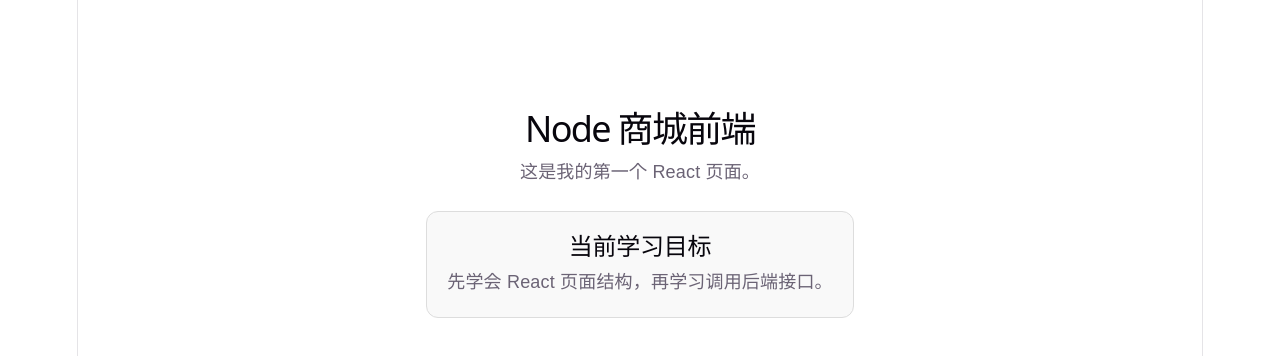
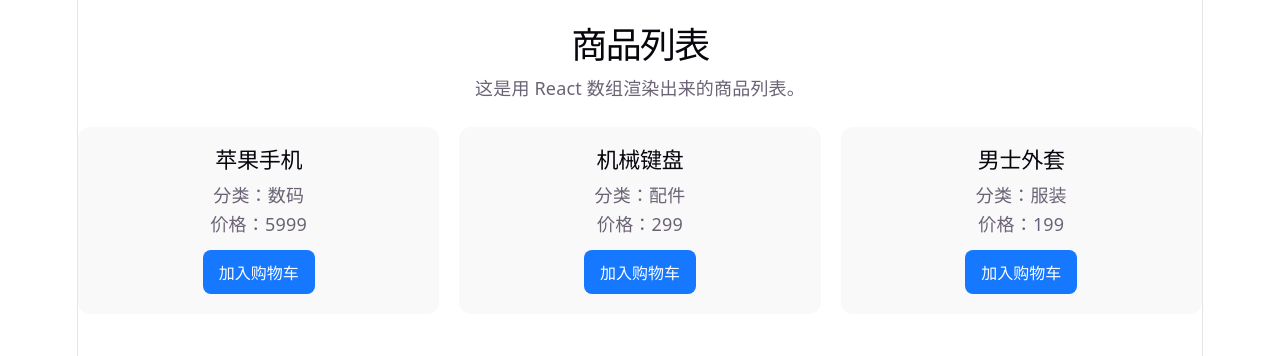
Before and after one commit to hanbanshen/node-study-react, a React (Vite) app: page / in a window 1280 px wide. Shown: the top 356 px of the page. Built offline with nearby package versions, Linux system fonts and the light colour scheme.

Commit message:
使用数组渲染商品列表

```diff
--- a/src/App.css
+++ b/src/App.css
@@ -1,5 +1,5 @@
 .app {
-  max-width: 800px;
+  max-width: 1000px;
   margin: 60px auto;
   padding: 24px;
   font-family: Arial, sans-serif;
@@ -15,10 +15,36 @@ p {
   line-height: 1.6;
 }
 
-.card {
+.product-list {
+  display: grid;
+  grid-template-columns: repeat(3, 1fr);
+  gap: 20px;
   margin-top: 24px;
+}
+
+.product-card {
   padding: 20px;
-  border: 1px solid #ddd;
+  boeder: 1px solid #ddd;
   border-radius: 12px;
-  background-color: #f9f9f9;
+  background: #f9f9f9;
 }
+
+.product-card h2 {
+  margin-top: 0;
+  font-size: 22px;
+}
+
+button {
+  margin-top: 12px;
+  padding: 10px 16px;
+  border: none;
+  border-radius: 8px;
+  background-color: #1677ff;
+  color: white;
+  font-size: 16px;
+  cursor: pointer;
+}
+
+button:hover {
+  background-color: #0958d9;
+}
--- a/src/App.jsx
+++ b/src/App.jsx
@@ -1,15 +1,47 @@
+import { useState } from "react"
 import './App.css'
 
 function App() {
+  // products 保存商品列表数据
+  // 这里先写死假数据，后面再改成从后端接口获取
+  const [products] = useState([
+    {
+      id: 1,
+      name: '苹果手机',
+      category: '数码',
+      price: 5999
+    },
+    {
+      id: 2,
+      name: '机械键盘',
+      category: '配件',
+      price: 299
+    },
+    {
+      id: 3,
+      name: '男士外套',
+      category: '服装',
+      price: 199
+    }
+  ])
+
   return (
-    <div className="app">
-      <h1>Node 商城前端</h1>
+    <div className="App">
+      <h1>商品列表</h1>
 
-      <p>这是我的第一个 React 页面。</p>
+      <p>这是用 React 数组渲染出来的商品列表。</p>
 
-      <div className="card">
-        <h2>当前学习目标</h2>
-        <p>先学会 React 页面结构，再学习调用后端接口。</p>
+      <div className="product-list ">
+        {products.map(product => {
+          return (
+            <div className="product-card" key={product.id}>
+              <h2>{product.name}</h2>
+              <p>分类：{product.category}</p>
+              <p>价格：{product.price}</p>
+              <button>加入购物车</button>
+            </div>
+          )
+        })}
       </div>
     </div>
   )
```
